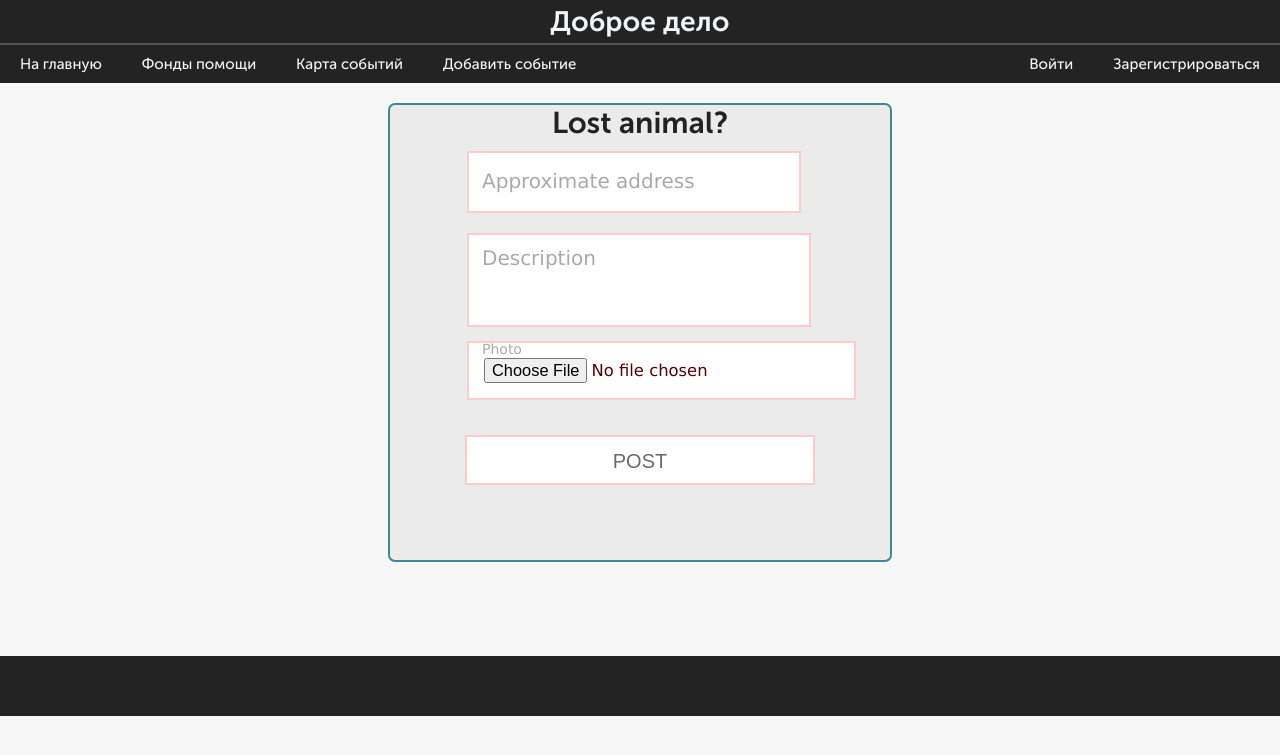
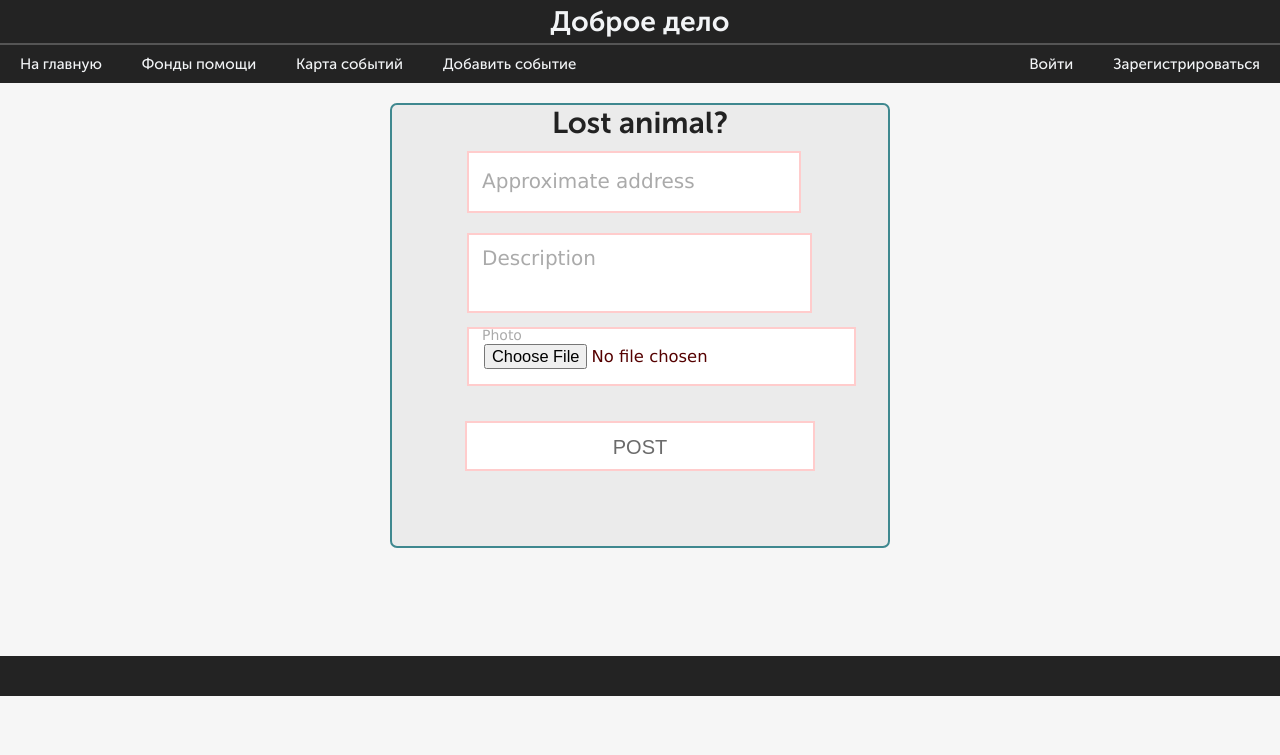
Before and after one commit to Super-Cereal/BigChange, a Flask app: page /add_event in a window 1280 px wide. Shown: the top 755 px of the page. Run offline with Flask 2, Linux system fonts and the light colour scheme; some libraries are stand-ins or nearby versions.

Commit message:
Изменение формы

```diff
--- a/static/css/stylesheet.css
+++ b/static/css/stylesheet.css
@@ -1,3 +1,32 @@
+*,
+*::before,
+*::after {
+  box-sizing: border-box;
+}
+
+/* Убираем внутренние отступы */
+ul[class],
+ol[class] {
+  padding: 0;
+}
+
+/* Убираем внешние отступы */
+body,
+h1,
+h2,
+h3,
+h4,
+p,
+ul[class],
+ol[class],
+li,
+figure,
+figcaption,
+blockquote,
+dl,
+dd {
+  margin: 0;
+}
 body {
     background-color: #f6f6f6;
     font-family: 'Museo Sans Cyrl', sans-serif;
@@ -284,10 +313,11 @@
 .form-control [name="content"]{
     resize: none;
     position: relative;
-    width: 310px;
-    height: 60px;
+    width: 345px;
+    height: 80px;
     transform: translateX(-13px);
     background: #fff;
+    font-size: 24px;
     border: 2px solid #fcc;
     padding: 15px;
 }
```
